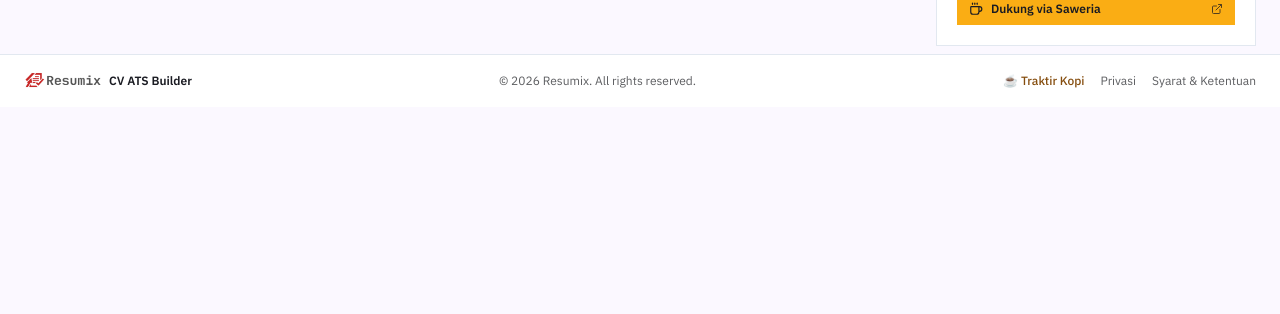
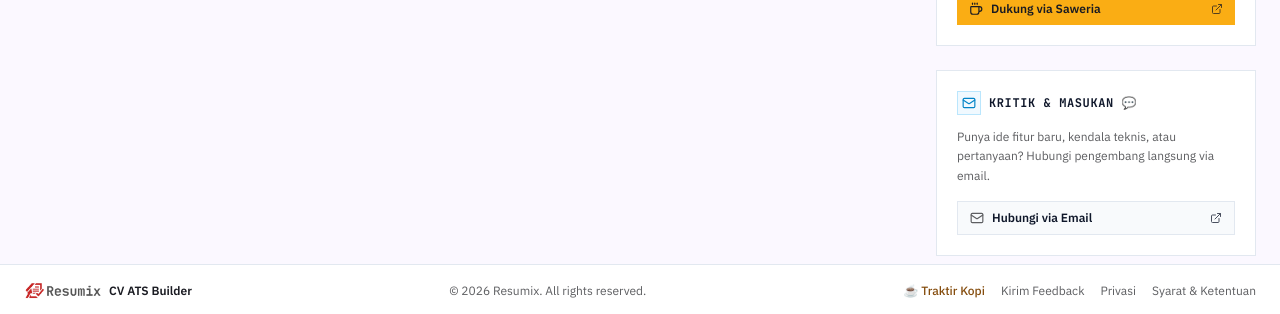
Before and after one commit to fermanferdaus/Resumix, a React (Vite) app in the folder client/: page /dashboard in a window 1280 px wide. Shown: the part 751-1065 px from the top of the page. Before the commit the page ends 858 px from the top, so only its background shows below. Built offline with nearby package versions, Linux system fonts and the light colour scheme; no server answers; sample sign-in values are in the browser's storage.

Commit message:
feat(dashboard): add email feedback contact card and footer link with config abstraction

```diff
--- a/client/src/components/layout/Footer.jsx
+++ b/client/src/components/layout/Footer.jsx
@@ -24,6 +24,12 @@ export const Footer = ({ className = "" }) => {
           >
             ☕ Traktir Kopi
           </a>
+          <a
+            href={`mailto:${appConfig.feedbackEmail}?subject=Feedback%20Resumix%20ATS%20Builder`}
+            className="hover:underline hover:text-[#0f172a] text-[#5d5e61] transition-colors"
+          >
+            Kirim Feedback
+          </a>
           <Link to="#" className="hover:underline hover:text-[#af101a] transition-colors">
             Privasi
           </Link>
--- a/client/src/config/appConfig.js
+++ b/client/src/config/appConfig.js
@@ -2,4 +2,5 @@ export const appConfig = {
   apiUrl: import.meta.env.VITE_API_URL || "http://localhost:3000/api/v1",
   googleClientId: import.meta.env.VITE_GOOGLE_CLIENT_ID || "",
   saweriaUrl: import.meta.env.VITE_SAWERIA_URL || "https://saweria.co/fermanferdaus",
+  feedbackEmail: import.meta.env.VITE_FEEDBACK_EMAIL || "support@resumix.id",
 };
--- a/client/src/pages/dashboard/DashboardPage.jsx
+++ b/client/src/pages/dashboard/DashboardPage.jsx
@@ -37,6 +37,7 @@ import {
   X,
   Coffee,
   ExternalLink,
+  Mail,
 } from "lucide-react";
 
 const formatActivityTime = (dateString) => {
@@ -605,6 +606,31 @@ export const DashboardPage = () => {
                     <ExternalLink className="w-3 h-3 ml-auto opacity-75" />
                   </a>
                 </div>
+
+                {/* 5. Feedback & Bantuan Pengembang */}
+                <div className="bg-white border border-[#e2e8f0] p-5 flex flex-col gap-3 rounded-none hover:border-[#af101a]/40 transition-colors">
+                  <div className="flex items-center gap-2">
+                    <div className="w-6 h-6 bg-[#f0f9ff] border border-[#bae6fd] text-[#0284c7] flex items-center justify-center flex-shrink-0 rounded-none">
+                      <Mail className="w-3.5 h-3.5" />
+                    </div>
+                    <span className="text-xs font-mono-code uppercase font-bold tracking-wider text-[#0f172a]">
+                      Kritik & Masukan 💬
+                    </span>
+                  </div>
+
+                  <p className="text-xs text-[#5d5e61] leading-relaxed">
+                    Punya ide fitur baru, kendala teknis, atau pertanyaan? Hubungi pengembang langsung via email.
+                  </p>
+
+                  <a
+                    href={`mailto:${appConfig.feedbackEmail}?subject=Feedback%20Resumix%20ATS%20Builder`}
+                    className="inline-flex items-center justify-center gap-2 bg-[#f8fafc] hover:bg-[#f1f5f9] text-[#0f172a] border border-[#e2e8f0] hover:border-[#cbd5e1] font-semibold text-xs py-2 px-3 transition-colors rounded-none cursor-pointer mt-1"
+                  >
+                    <Mail className="w-3.5 h-3.5 text-[#5d5e61]" />
+                    <span>Hubungi via Email</span>
+                    <ExternalLink className="w-3 h-3 ml-auto opacity-75" />
+                  </a>
+                </div>
               </aside>
             </div>
           )}
```
Also changed, not shown: 1 other file (tests, documents, lock files or other folders).
